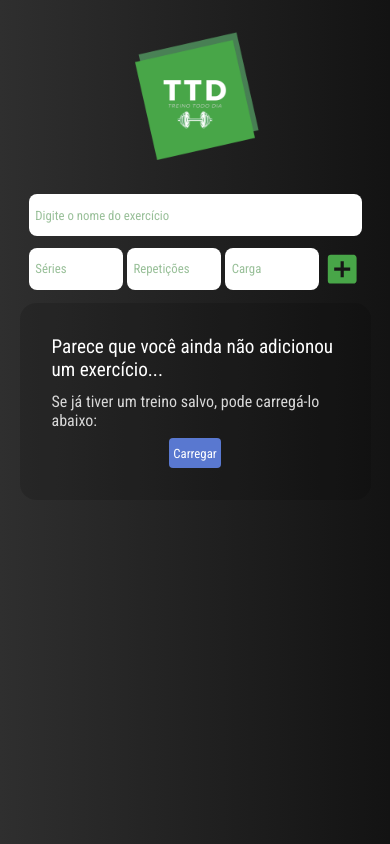
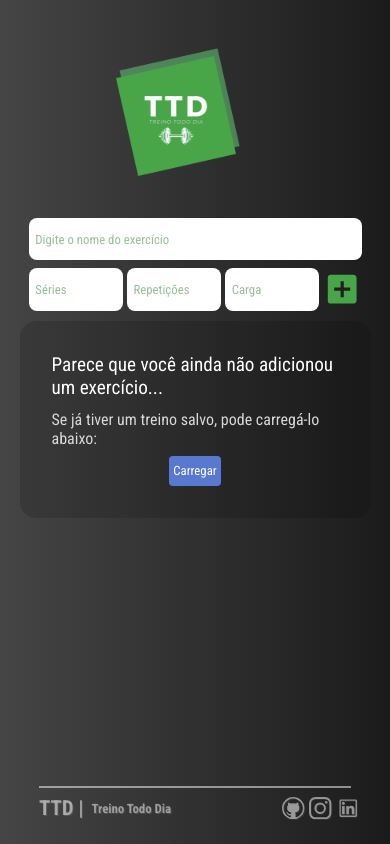
Before and after one commit to zaqueu-1/ttd, a React (Create React App) app: page / in a window 390 px wide. Built offline with nearby package versions, Linux system fonts and the light colour scheme.

Commit message:
footer added

```diff
--- a/src/components/builder/Builder.jsx
+++ b/src/components/builder/Builder.jsx
@@ -82,8 +82,10 @@ function Builder() {
         localStorage.setItem("exercises", JSON.stringify(updatedExercises))
         toast.error('Exercício deletado!')
 
-        if (exercises.length=1) {
+        if (exercises.length===1) {
             clear()
+            localStorage.setItem("exercises", JSON.stringify([]))
+            toast.error('Exercício deletado!')
         }
     }
 
@@ -133,6 +135,7 @@ function Builder() {
           reader.onload = function () {
             const exercises = JSON.parse(reader.result);
             setExercises(exercises);
+            localStorage.setItem('exercises', JSON.stringify(exercises))
             toast.success('Treino carregado com sucesso!')
           };
         };
--- a/src/components/builder/builder.css
+++ b/src/components/builder/builder.css
@@ -15,7 +15,7 @@
     display: flex;
     align-items: center;
     justify-content: flex-start;
-    margin: 0 auto;
+    margin: -.5rem auto;
   }
 
   .exercise-input, .sets-input, .reps-input {
@@ -261,7 +261,7 @@
       flex-direction: row;
       align-items: center;
       justify-content: space-around;
-      margin: .2rem;
+      margin: 0;
       padding: 0;
     }
 
--- a/src/components/footer/Footer.jsx
+++ b/src/components/footer/Footer.jsx
@@ -1,9 +1,36 @@
 import React from 'react'
 import './footer.css'
+import { VscGithub } from 'react-icons/vsc'
+import { BsInstagram } from 'react-icons/bs'
+import { AiOutlineLinkedin } from 'react-icons/ai'
 
 function Footer() {
+
+  const takeMeTo = (link) => {
+    if (link === 'github') {
+      window.open("https://github.com/zaqueu-1")
+    }
+    else if (link === 'insta') {
+      window.open("https://www.instagram.com/zaqueu.tech/")
+    }
+    else if (link === 'linkedin') {
+      window.open("https://www.linkedin.com/in/zaqueu1")
+    }
+    }
   return (
-    <div></div>
+    <div style={{display: 'flex', justifyContent: 'center'}}>
+        <div className='footer-container'>
+            <div className='title'>
+                <h1>TTD |</h1><h4>Treino Todo Dia</h4>
+            </div>
+
+            <div className='social'>
+                <button onClick={() => takeMeTo('github')} className='social-btn'><VscGithub /></button>
+                <button onClick={() => takeMeTo('insta')} className='social-btn'><BsInstagram /></button>
+                <button onClick={() => takeMeTo('linkedin')} className='social-btn linkedin'><AiOutlineLinkedin /></button>
+            </div>
+        </div>
+    </div>
   )
 }
 
--- a/src/components/footer/footer.css
+++ b/src/components/footer/footer.css
@@ -0,0 +1,109 @@
+.footer-container {
+    border-top: 2px solid rgb(255, 255, 255, 0.5);
+    padding: .5rem 0;
+    width: 50%;
+    display: flex;
+    align-items: center;
+    justify-content: space-between;
+    position: fixed;
+    bottom: 0;
+    margin-bottom: 1rem;
+}
+
+.title {
+    display: flex;
+    align-items: center;
+    justify-content: center;
+    color: rgb(255, 255, 255, 0.5);
+    text-shadow: 1px 1px rgb(111, 111, 111, 0.5);
+}
+
+.social {
+    display: flex;
+    align-items: center;
+    justify-content: right;
+    color: rgb(255, 255, 255, 0.5);
+    filter: drop-shadow(1px 1px rgb(111, 111, 111, 0.4));
+    width: 50%;
+    gap: .3rem;
+}
+
+.title h1 {
+    font-size: 1.5rem;
+    font-weight: bold;
+    color: rgb(255, 255, 255, 0.5);
+}
+
+.title h4 {
+    font-size: .8rem;
+    color: rgb(217, 217, 217, 0.6);
+    margin-left: .5rem;
+}
+
+.social-btn {
+    background: transparent;
+    border: none;
+    color: rgb(255, 255, 255, 0.5);
+    cursor: pointer;
+    font-size: 1.6rem;
+    transition: all 0.4s ease-in-out;
+    display: flex;
+    margin: 0;
+    padding: 0;
+}
+
+.social-btn:hover {
+    color:green;
+}
+
+.linkedin {
+    font-size: 2rem;
+}
+
+@media only screen and (max-width:580px) {
+    .footer-container {
+        width: 80%;
+        margin-bottom: 1rem;
+    }
+
+    .social {
+        width: 100%;
+    }
+
+    .social-btn {
+        background: transparent;
+        border: none;
+        color: rgb(255, 255, 255, 0.5);
+        cursor: pointer;
+        font-size: 1.4rem;
+        transition: all 0.4s ease-in-out;
+        display: flex;
+        margin: 0;
+        padding: 0;
+    }
+
+    .linkedin {
+        font-size: 1.6rem;
+    }
+}
+
+@media only screen and (max-width:899px) {
+    .header-container {
+        padding: 1rem 1rem .5rem 1rem;
+        width: 90%;
+    }
+
+    .social {
+        width: 40%;
+        margin-right: -.5rem;
+    }
+
+    .social-btn {
+        font-size: 1.4rem;
+    }
+
+    .title h1 {
+        font-size: 1.3rem;
+    }
+
+}
--- a/src/index.css
+++ b/src/index.css
@@ -8,7 +8,7 @@
 }
 
 body {
-  background: linear-gradient(to left,  rgb(19, 19, 19), rgb(47, 47, 47));
+  background: linear-gradient(to left,  rgb(27, 27, 27), rgb(69, 69, 69));
   max-width: 100vw;
   overflow-x: hidden;
 }
```
